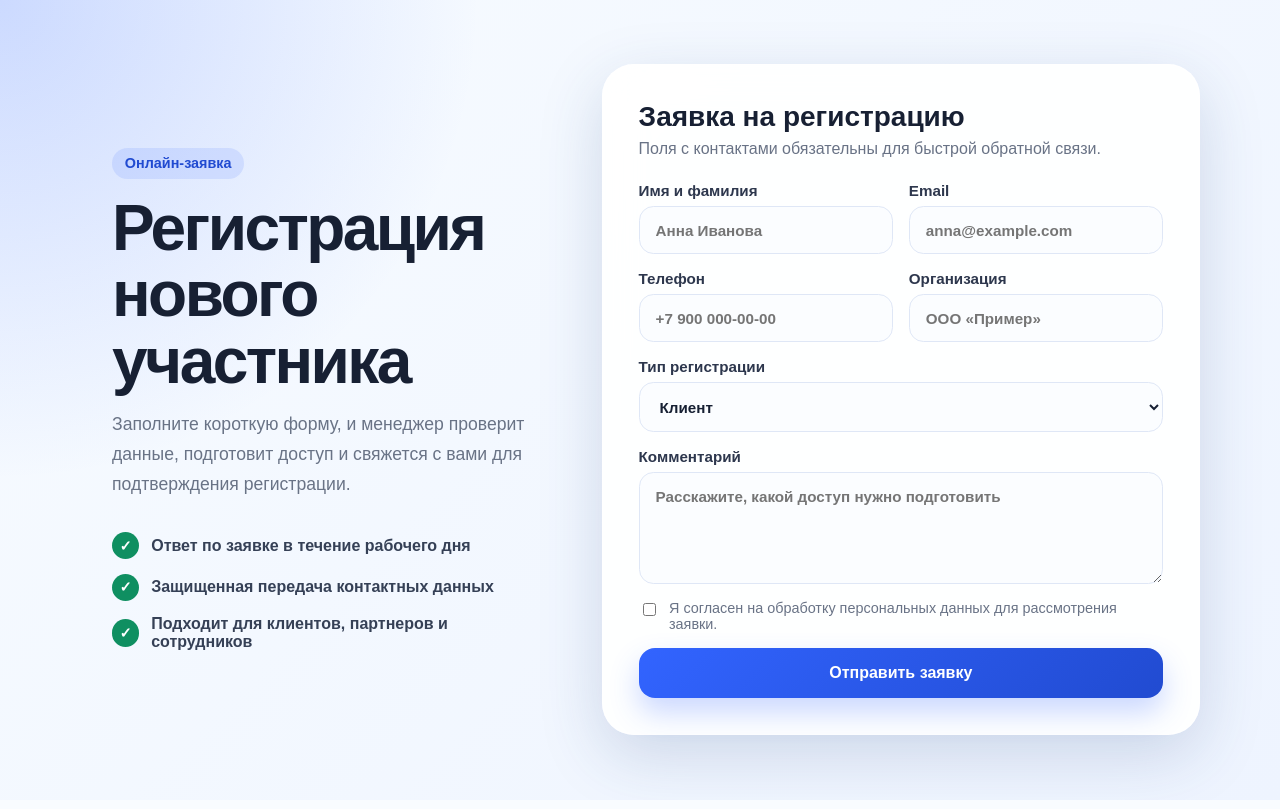
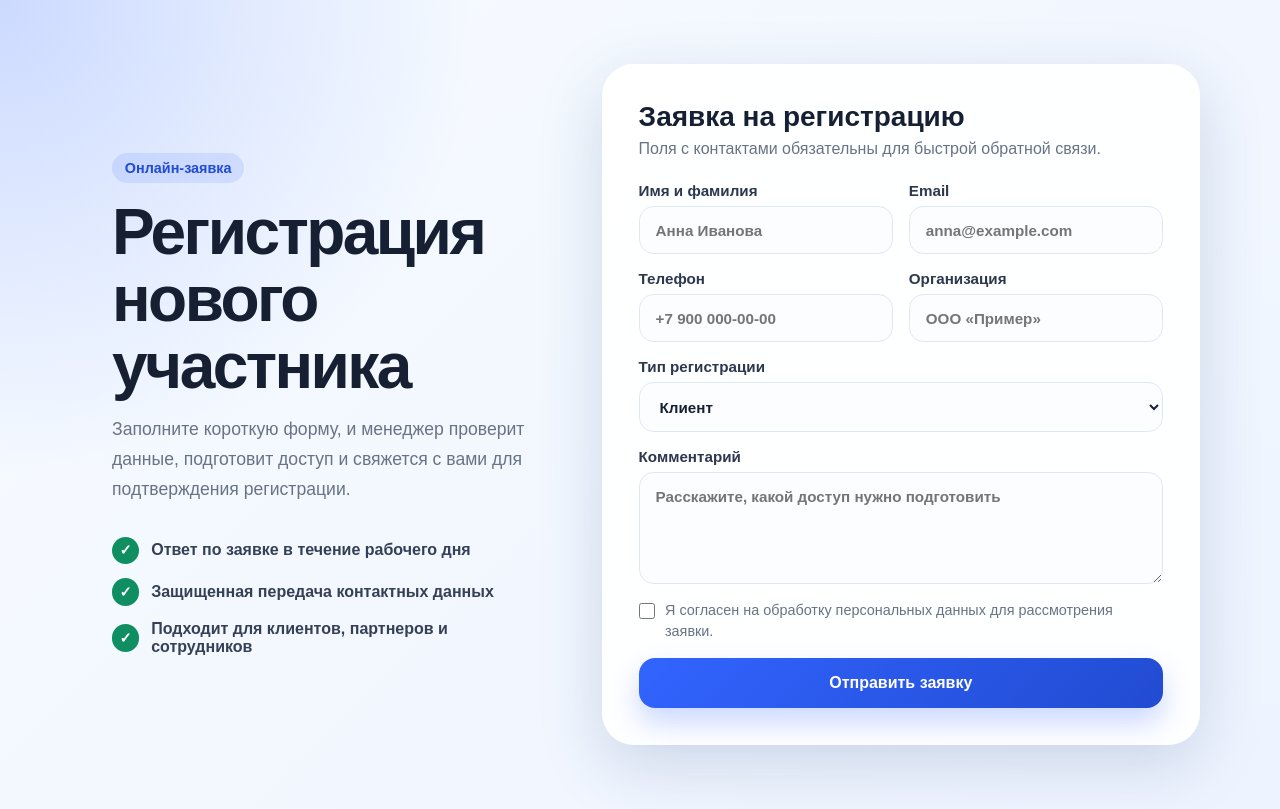
Before and after one commit to viktorscherbina-maker/Repozit, a PHP site: page / in a window 1280 px wide. Run offline with PHP 8.4, Linux system fonts and the light colour scheme.

Commit message:
Fix consent checkbox spacing
Co-authored-by: viktorscherbina-maker <viktorscherbina-maker@users.noreply.github.com>

```diff
--- a/index.php
+++ b/index.php
@@ -234,9 +234,16 @@ if ($submitted) {
             font-weight: 400;
         }
 
-        .consent input {
-            width: auto;
-            margin-top: 0.15rem;
+        .consent input[type="checkbox"] {
+            flex: 0 0 1rem;
+            width: 1rem;
+            height: 1rem;
+            margin: 0.15rem 0 0;
+            padding: 0;
+        }
+
+        .consent span {
+            line-height: 1.45;
         }
 
         button,
```
